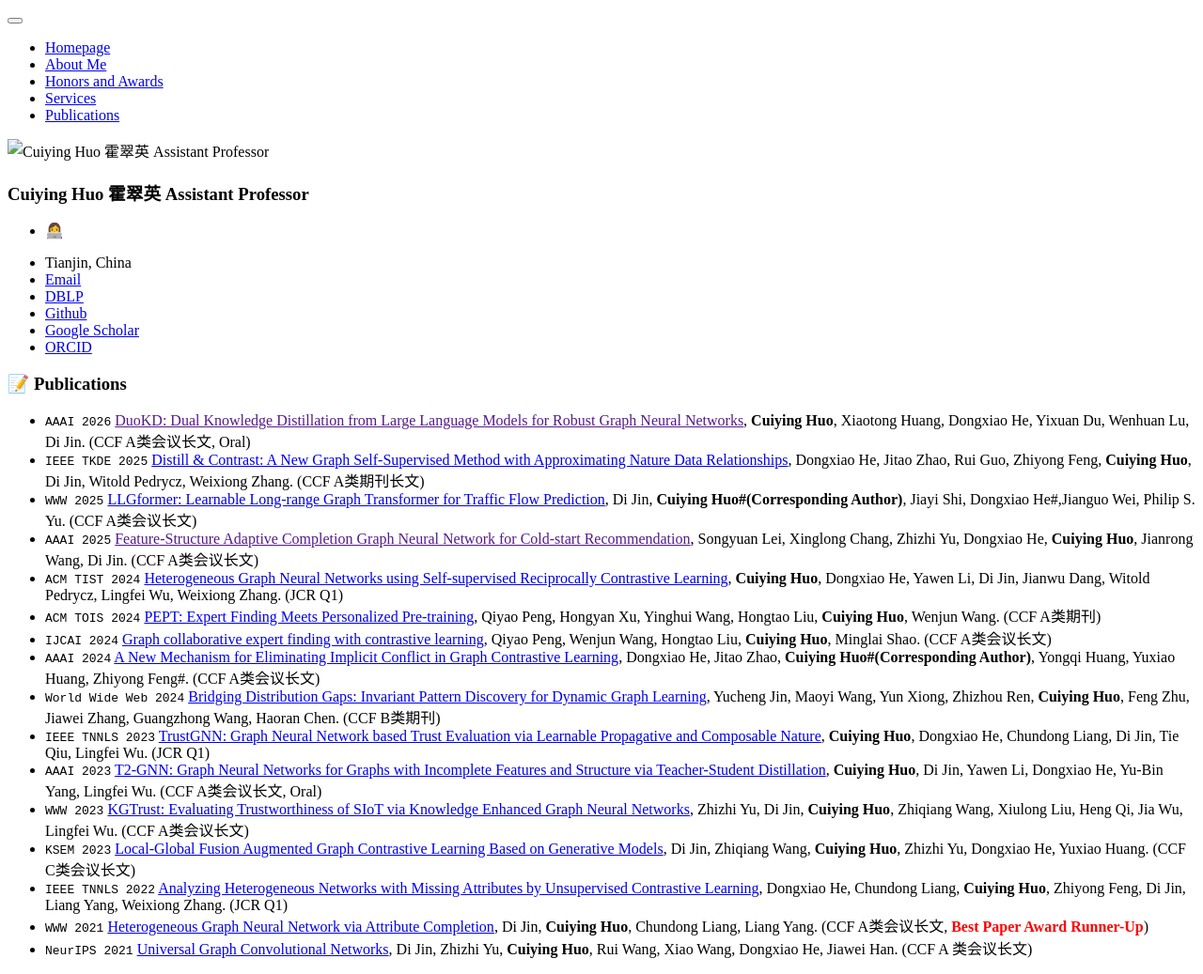
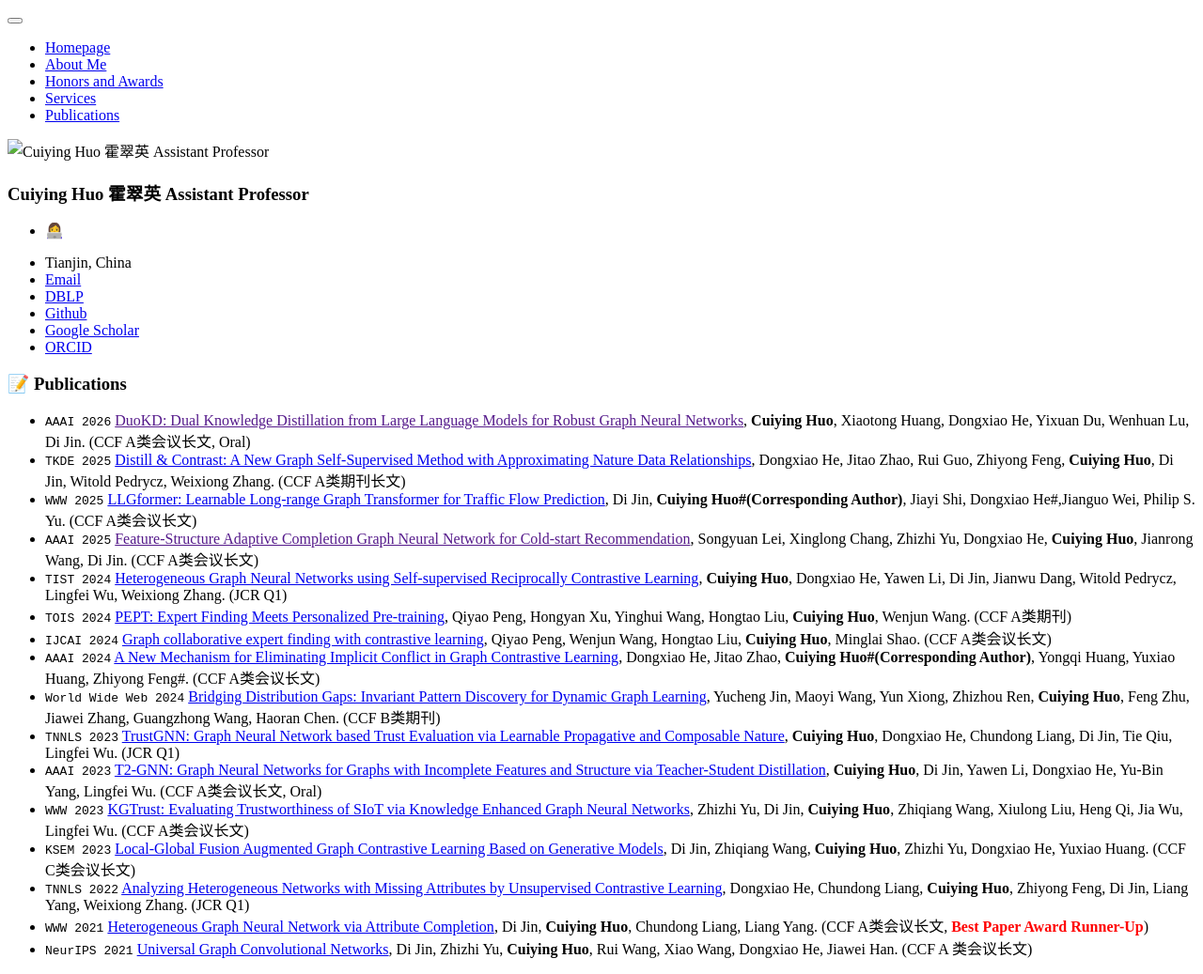
Before and after one commit to Cuiying-Huo/Cuiying-Huo.github.io, a Jekyll site: the page built from _pages/includes/pub.md, in a window 1280 px wide. Shown: the whole page at 94% size. Built offline with Jekyll 4.4.1, drawn with Linux system fonts in a browser that asks for light colours; our own code applies the rules of GitHub Pages for plain Markdown files.

Commit message:
Update pub.md

```diff
--- a/_pages/includes/pub.md
+++ b/_pages/includes/pub.md
@@ -1,17 +1,17 @@
 # 📝 Publications
 - ``AAAI 2026`` [DuoKD: Dual Knowledge Distillation from Large Language Models for Robust Graph Neural Networks](), **Cuiying Huo**, Xiaotong Huang, Dongxiao He, Yixuan Du, Wenhuan Lu, Di Jin. (CCF A类会议长文, Oral)
-- ``IEEE TKDE 2025`` [Distill & Contrast: A New Graph Self-Supervised Method with Approximating Nature Data Relationships](https://ieeexplore.ieee.org/abstract/document/10938656), Dongxiao He, Jitao Zhao, Rui Guo, Zhiyong Feng, **Cuiying Huo**, Di Jin, Witold Pedrycz, Weixiong Zhang. (CCF A类期刊长文)
+- ``TKDE 2025`` [Distill & Contrast: A New Graph Self-Supervised Method with Approximating Nature Data Relationships](https://ieeexplore.ieee.org/abstract/document/10938656), Dongxiao He, Jitao Zhao, Rui Guo, Zhiyong Feng, **Cuiying Huo**, Di Jin, Witold Pedrycz, Weixiong Zhang. (CCF A类期刊长文)
 - ``WWW 2025`` [LLGformer: Learnable Long-range Graph Transformer for Traffic Flow Prediction](https://openreview.net/forum?id=7VjR70sxti), Di Jin, <b>Cuiying Huo#(Corresponding Author)</b>, Jiayi Shi, Dongxiao He#,Jianguo Wei, Philip S. Yu. (CCF A类会议长文)
 - ``AAAI 2025`` [Feature-Structure Adaptive Completion Graph Neural Network for Cold-start Recommendation](), Songyuan Lei, Xinglong Chang, Zhizhi Yu, Dongxiao He, **Cuiying Huo**, Jianrong Wang, Di Jin. (CCF A类会议长文)
-- ``ACM TIST 2024`` [Heterogeneous Graph Neural Networks using Self-supervised Reciprocally Contrastive Learning](https://dl.acm.org/doi/abs/10.1145/3706115), **Cuiying Huo**, Dongxiao He, Yawen Li, Di Jin, Jianwu Dang, Witold Pedrycz, Lingfei Wu, Weixiong Zhang. (JCR Q1)
-- ``ACM TOIS 2024`` [PEPT: Expert Finding Meets Personalized Pre-training](https://dl.acm.org/doi/abs/10.1145/3690380), Qiyao Peng, Hongyan Xu, Yinghui Wang, Hongtao Liu, **Cuiying Huo**, Wenjun Wang. (CCF A类期刊)
+- ``TIST 2024`` [Heterogeneous Graph Neural Networks using Self-supervised Reciprocally Contrastive Learning](https://dl.acm.org/doi/abs/10.1145/3706115), **Cuiying Huo**, Dongxiao He, Yawen Li, Di Jin, Jianwu Dang, Witold Pedrycz, Lingfei Wu, Weixiong Zhang. (JCR Q1)
+- ``TOIS 2024`` [PEPT: Expert Finding Meets Personalized Pre-training](https://dl.acm.org/doi/abs/10.1145/3690380), Qiyao Peng, Hongyan Xu, Yinghui Wang, Hongtao Liu, **Cuiying Huo**, Wenjun Wang. (CCF A类期刊)
 - ``IJCAI 2024`` [Graph collaborative expert finding with contrastive learning](https://www.ijcai.org/proceedings/2024/253), Qiyao Peng, Wenjun Wang, Hongtao Liu, **Cuiying Huo**, Minglai Shao. (CCF A类会议长文)
 - ``AAAI 2024`` [A New Mechanism for Eliminating Implicit Conflict in Graph Contrastive Learning](https://ojs.aaai.org/index.php/AAAI/article/view/29125), Dongxiao He, Jitao Zhao, <b>Cuiying Huo#(Corresponding Author)</b>, Yongqi Huang, Yuxiao Huang, Zhiyong Feng#. (CCF A类会议长文)
 - ``World Wide Web 2024`` [Bridging Distribution Gaps: Invariant Pattern Discovery for Dynamic Graph Learning](https://link.springer.com/article/10.1007/s11280-024-01283-2), Yucheng Jin, Maoyi Wang, Yun Xiong, Zhizhou Ren, **Cuiying Huo**, Feng Zhu, Jiawei Zhang, Guangzhong Wang, Haoran Chen. (CCF B类期刊)
--  ``IEEE TNNLS 2023`` [TrustGNN: Graph Neural Network based Trust Evaluation via Learnable Propagative and Composable Nature](https://ieeexplore.ieee.org/abstract/document/10137371), **Cuiying Huo**, Dongxiao He, Chundong Liang, Di Jin, Tie Qiu, Lingfei Wu. (JCR Q1)
+-  ``TNNLS 2023`` [TrustGNN: Graph Neural Network based Trust Evaluation via Learnable Propagative and Composable Nature](https://ieeexplore.ieee.org/abstract/document/10137371), **Cuiying Huo**, Dongxiao He, Chundong Liang, Di Jin, Tie Qiu, Lingfei Wu. (JCR Q1)
 - ``AAAI 2023`` [T2-GNN: Graph Neural Networks for Graphs with Incomplete Features and Structure via Teacher-Student Distillation](https://ojs.aaai.org/index.php/AAAI/article/view/25553), **Cuiying Huo**, Di Jin, Yawen Li, Dongxiao He, Yu-Bin Yang, Lingfei Wu. (CCF A类会议长文, Oral)
 - ``WWW 2023`` [KGTrust: Evaluating Trustworthiness of SIoT via Knowledge Enhanced Graph Neural Networks](https://dl.acm.org/doi/abs/10.1145/3543507.3583549), Zhizhi Yu, Di Jin, **Cuiying Huo**, Zhiqiang Wang, Xiulong Liu, Heng Qi, Jia Wu, Lingfei Wu. (CCF A类会议长文)
 - ``KSEM 2023`` [Local-Global Fusion Augmented Graph Contrastive Learning Based on Generative Models](https://link.springer.com/chapter/10.1007/978-3-031-40292-0_6), Di Jin, Zhiqiang Wang, **Cuiying Huo**, Zhizhi Yu, Dongxiao He, Yuxiao Huang. (CCF C类会议长文)
--  ``IEEE TNNLS 2022`` [Analyzing Heterogeneous Networks with Missing Attributes by Unsupervised Contrastive Learning](https://ieeexplore.ieee.org/abstract/document/9724614), Dongxiao He, Chundong Liang, **Cuiying Huo**, Zhiyong Feng, Di Jin, Liang Yang, Weixiong Zhang. (JCR Q1)
+-  ``TNNLS 2022`` [Analyzing Heterogeneous Networks with Missing Attributes by Unsupervised Contrastive Learning](https://ieeexplore.ieee.org/abstract/document/9724614), Dongxiao He, Chundong Liang, **Cuiying Huo**, Zhiyong Feng, Di Jin, Liang Yang, Weixiong Zhang. (JCR Q1)
 -  ``WWW 2021`` [Heterogeneous Graph Neural Network via Attribute Completion](https://dl.acm.org/doi/abs/10.1145/3442381.3449914), Di Jin, **Cuiying Huo**, Chundong Liang, Liang Yang. (CCF A类会议长文, <b><font color="red">Best Paper Award Runner-Up</font></b>)
 -  ``NeurIPS 2021`` [Universal Graph Convolutional Networks](https://proceedings.neurips.cc/paper/2021/hash/5857d68cd9280bc98d079fa912fd6740-Abstract.html), Di Jin, Zhizhi Yu, **Cuiying Huo**, Rui Wang, Xiao Wang, Dongxiao He, Jiawei Han. (CCF A 类会议长文)
```
